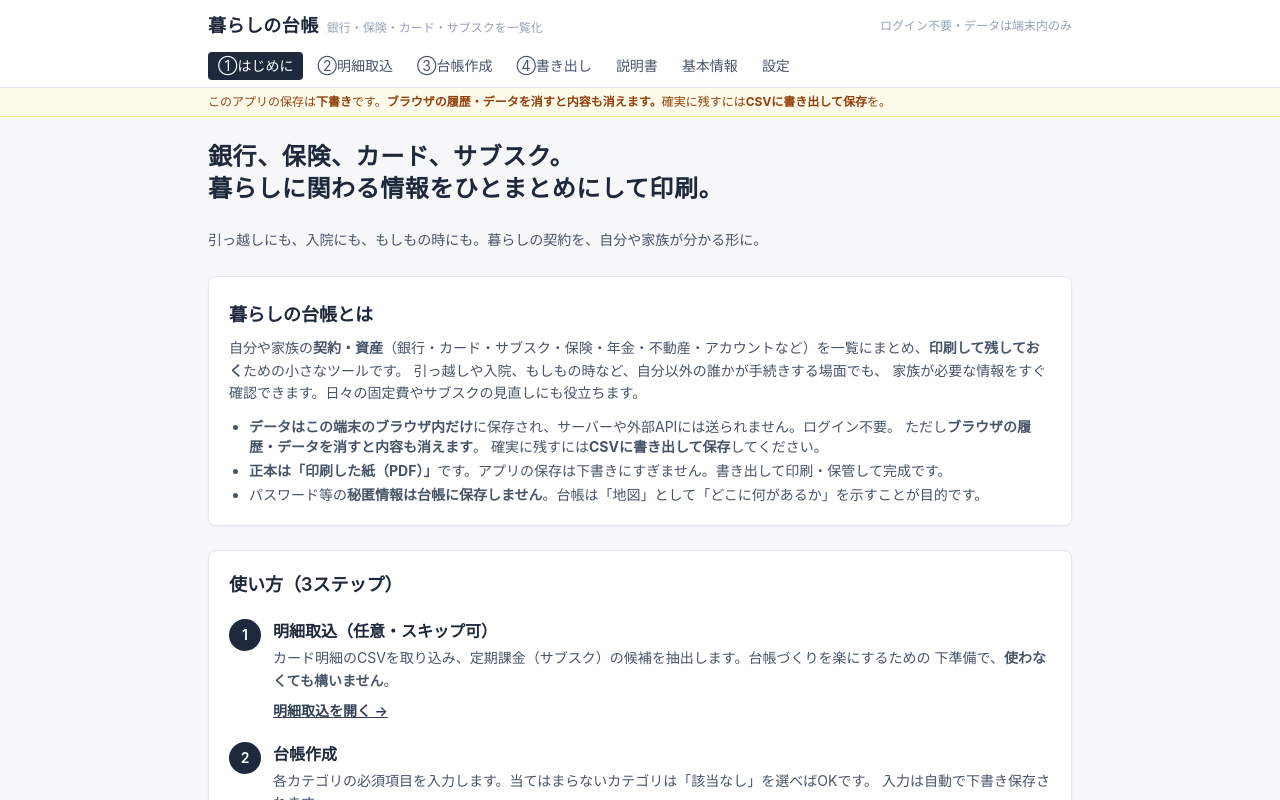
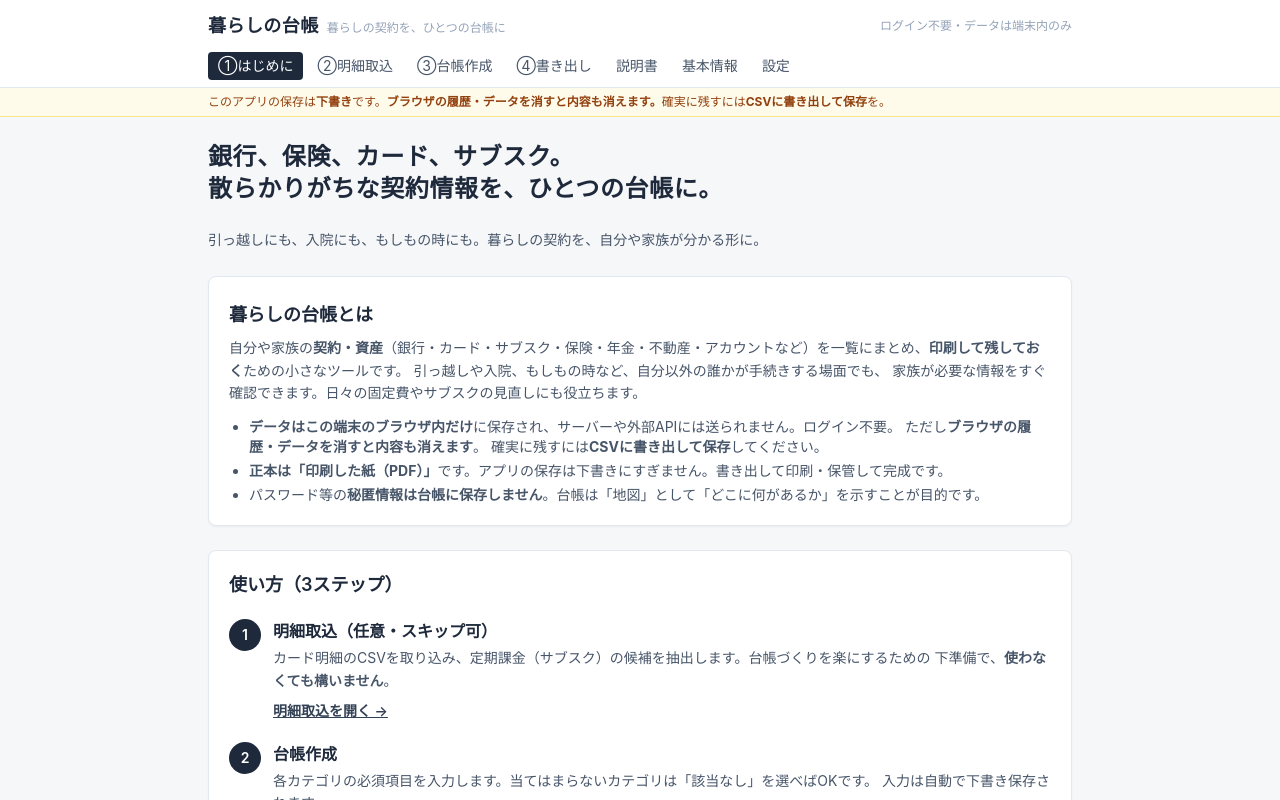
Before and after one commit to uzura89/kurashino-daicho, a Next.js app: page / in a window 1280 px wide. Shown: the top 800 px of the page. Built offline with nearby package versions, Linux system fonts and the light colour scheme; a web font is replaced by a local one.

Commit message:
update landing

```diff
--- a/src/components/Layout.tsx
+++ b/src/components/Layout.tsx
@@ -56,7 +56,7 @@ export default function Layout({ children }: { children: React.ReactNode }) {
                 暮らしの台帳
               </span>
               <span className="hidden font-brand text-xs text-slate-400 sm:inline">
-                銀行・保険・カード・サブスクを一覧化
+                暮らしの契約を、ひとつの台帳に
               </span>
             </Link>
             <span className="text-xs text-slate-400">
--- a/src/pages/index.tsx
+++ b/src/pages/index.tsx
@@ -77,7 +77,7 @@ export default function Home() {
       <h1 className="font-brand text-2xl font-bold tracking-wide text-slate-800">
         銀行、保険、カード、サブスク。
         <br />
-        暮らしに関わる情報をひとまとめにして印刷。
+        散らかりがちな契約情報を、ひとつの台帳に。
       </h1>
       <p className="-mt-2 text-sm leading-relaxed text-slate-600">
         引っ越しにも、入院にも、もしもの時にも。暮らしの契約を、自分や家族が分かる形に。
```
